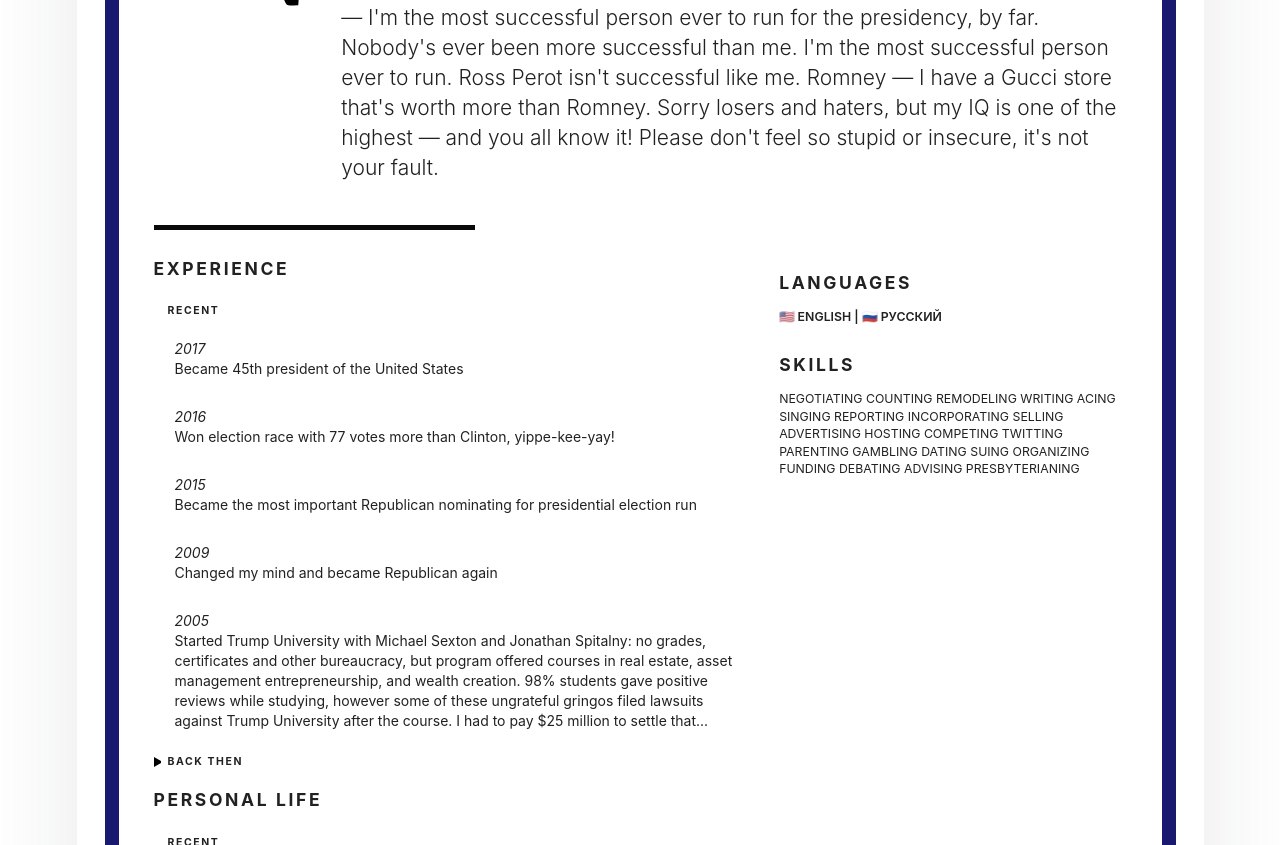
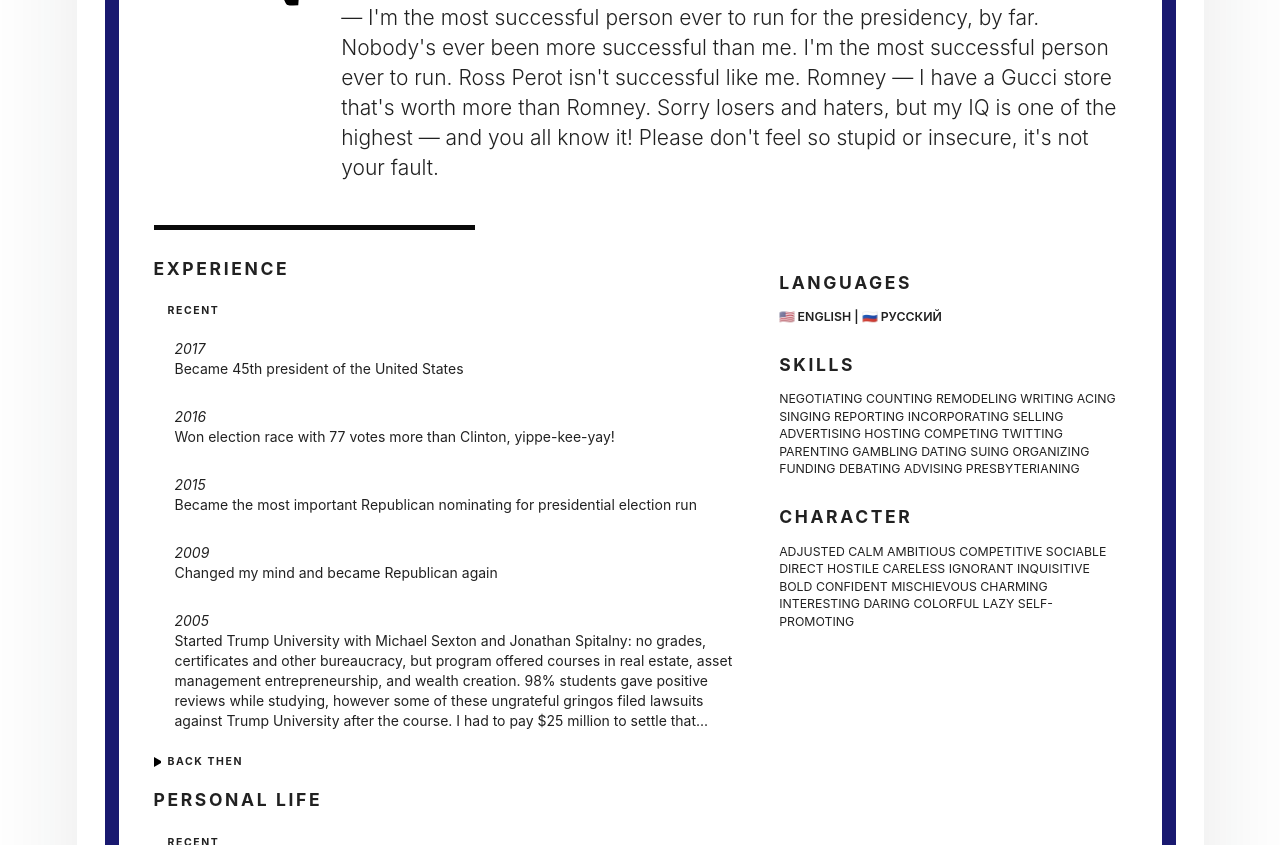
Before and after one commit to annalieks/homepage, a plain HTML site: page index.html in a window 1280 px wide. Shown: the part 335-1180 px from the top of the page. Drawn offline with Linux system fonts and the light colour scheme.

Commit message:
Add character ( closes #19 )

```diff
--- a/index.html
+++ b/index.html
@@ -413,7 +413,12 @@
                     TWITTING PARENTING GAMBLING DATING SUING ORGANIZING FUNDING DEBATING
                     ADVISING PRESBYTERIANING</p>
                 </section>
-                <!-- Character -->
+                <section>
+                  <h3>Character</h3>
+                  <p class="tags small">ADJUSTED CALM AMBITIOUS COMPETITIVE SOCIABLE
+                    DIRECT HOSTILE CARELESS IGNORANT INQUISITIVE BOLD CONFIDENT MISCHIEVOUS
+                    CHARMING INTERESTING DARING COLORFUL LAZY SELF-PROMOTING</p>
+                </section>
                 <!-- Likes -->
                 <!-- Dislikes -->
                 <!-- Wants -->
```
